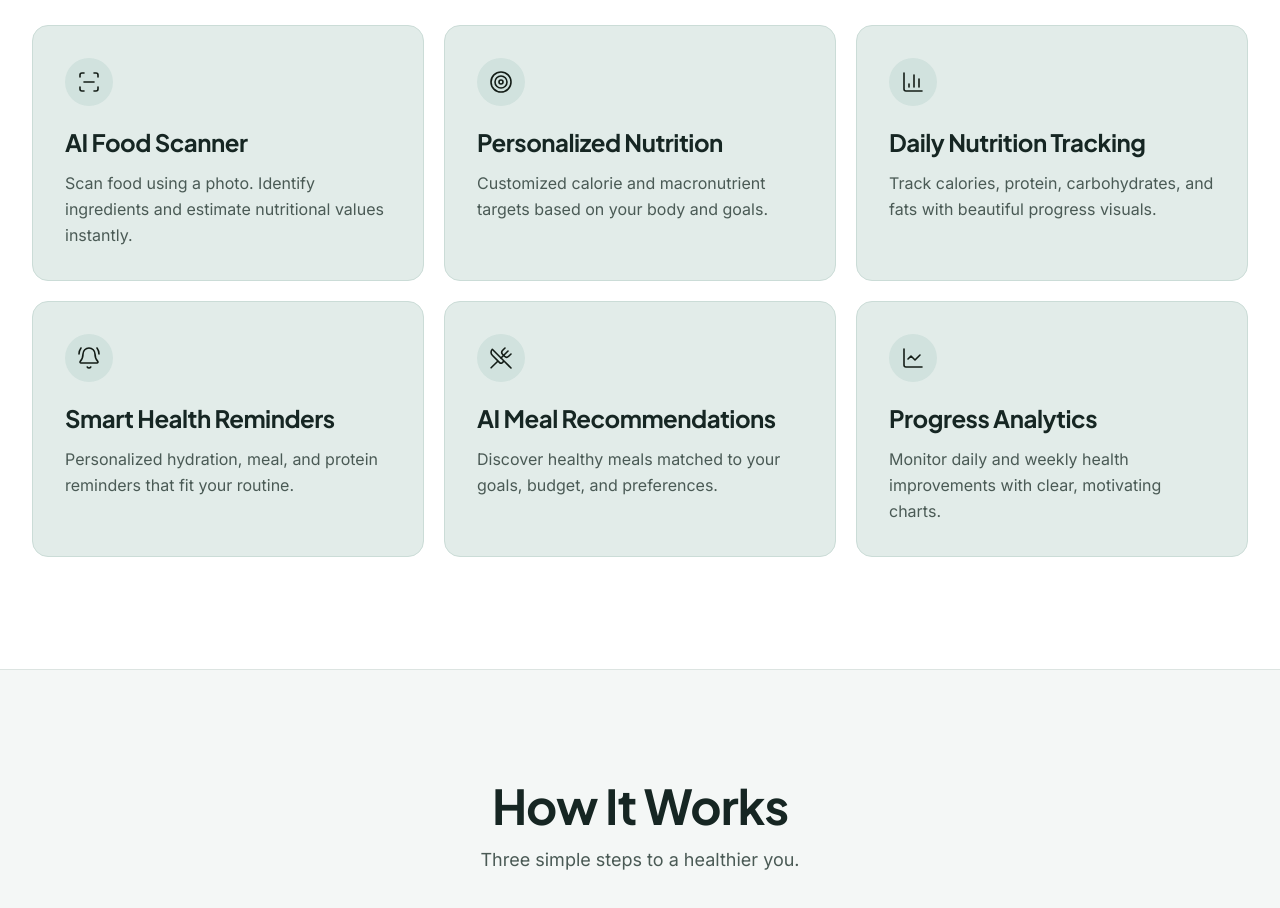
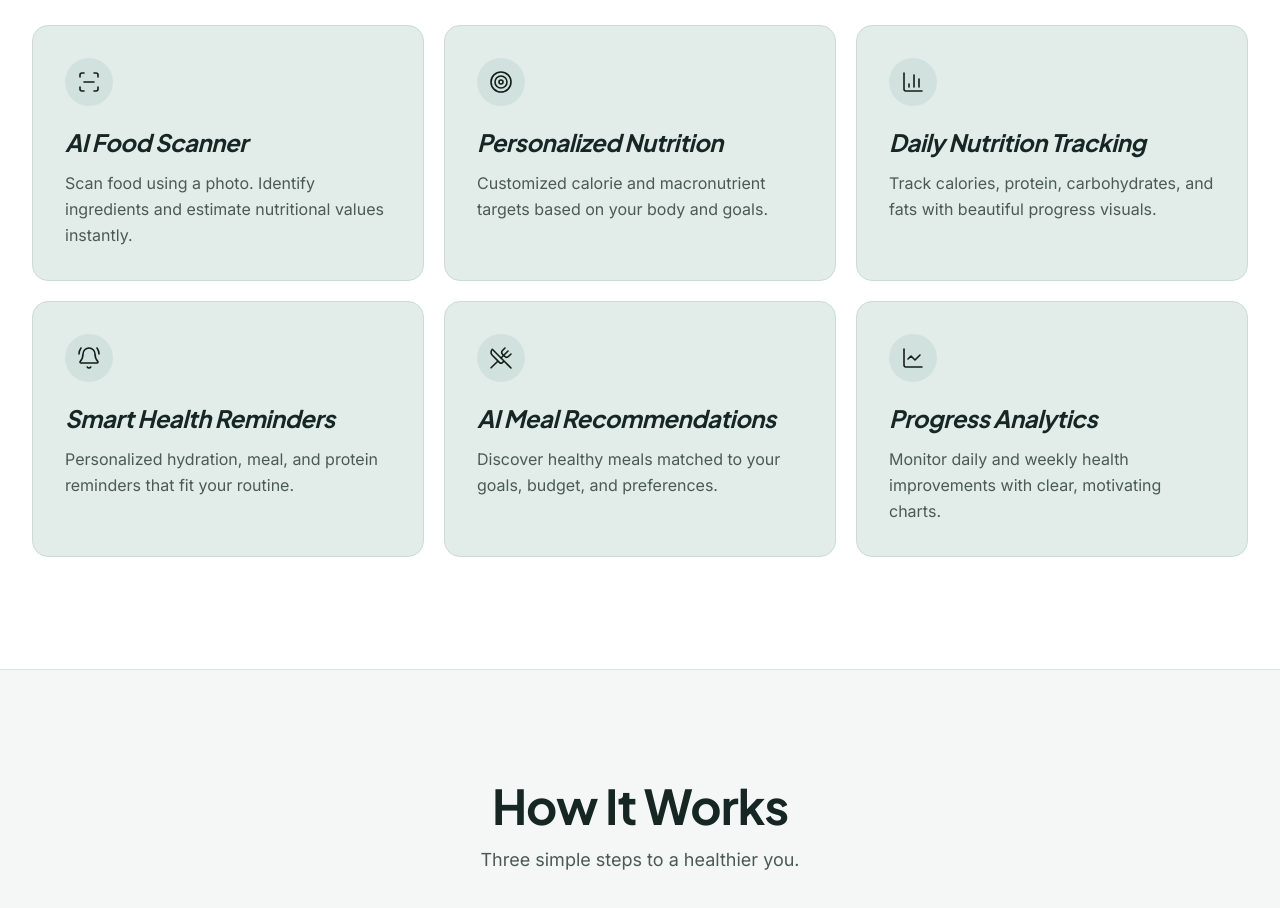
Before and after one commit to fardinrifat55-art/SmartBite, a Next.js app: page / in a window 1280 px wide. Shown: the part 1320-2228 px from the top of the page. Built offline with nearby package versions, Linux system fonts and the light colour scheme.

Commit message:
ff74a982-87e8-4c90-999c-97db8de073e8

```diff
--- a/src/components/landing/LandingFeatures.tsx
+++ b/src/components/landing/LandingFeatures.tsx
@@ -63,7 +63,7 @@ export function LandingFeatures() {
                     strokeWidth={1.6}
                   />
                 </div>
-                <h3 className="font-jakarta text-xl sm:text-2xl font-extrabold text-[#131C16] mb-3 tracking-tight">
+                <h3 className="font-jakarta text-xl sm:text-2xl font-extrabold italic text-[#131C16] mb-3 tracking-tight">
                   {t(f.titleKey)}
                 </h3>
                 <p className="text-sm sm:text-base text-[#4A5A55] leading-relaxed">
```
Also changed, not shown: download/28-features-italic-titles.png (added).
